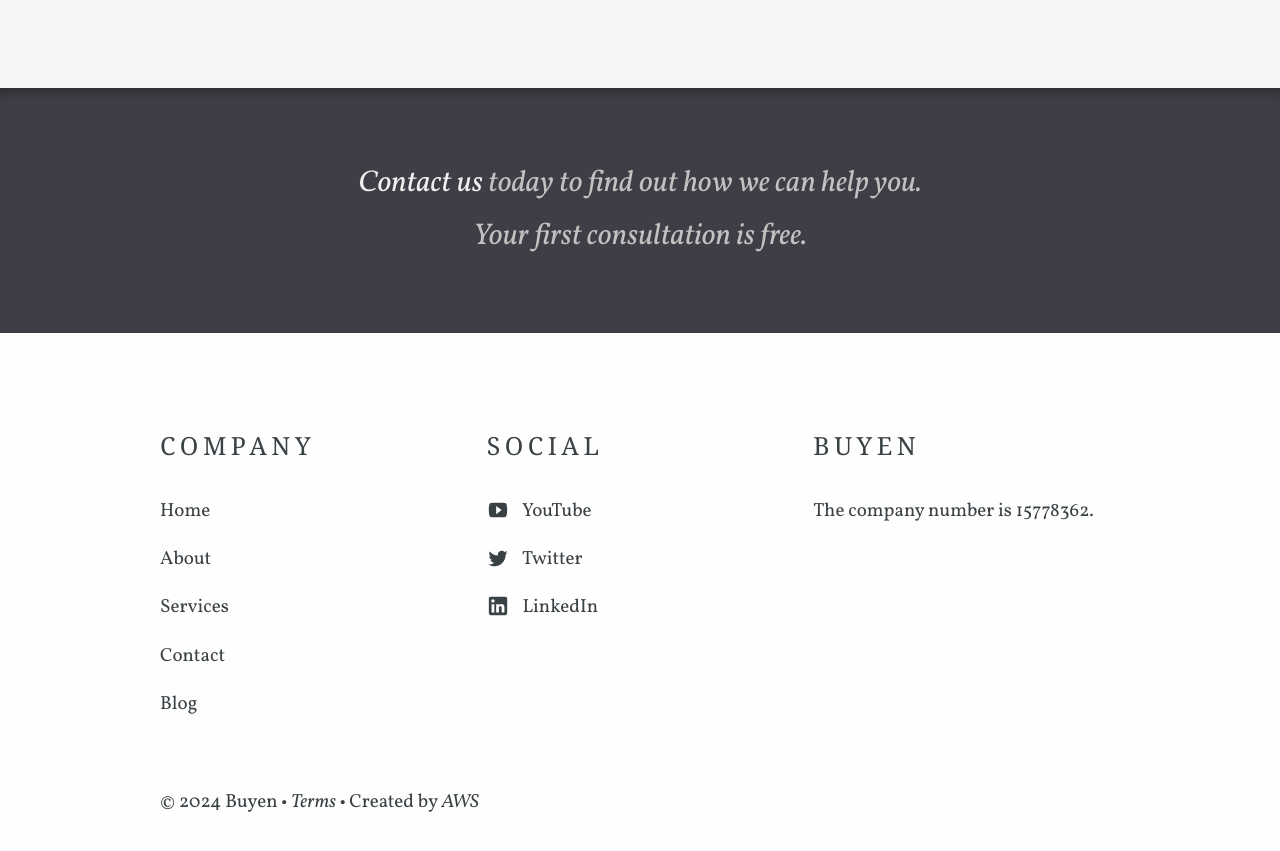
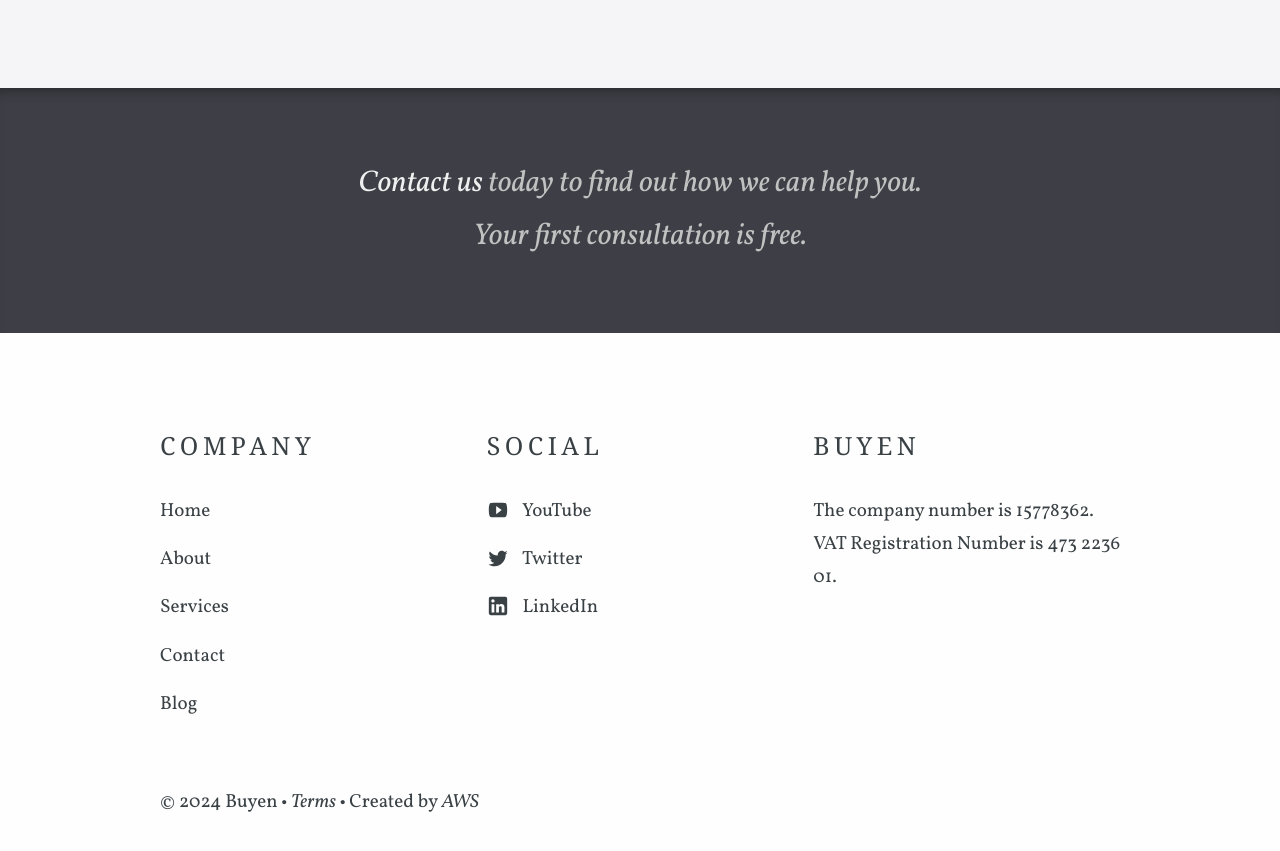
Before and after one commit to buyenworld/buyenworld.github.io, a Jekyll site: the page built from index.html, in a window 1280 px wide and 900 px high, scrolled down 1056 px. Shown: the top 851 px of the window. Built offline with Jekyll 4.4.1, drawn with Linux system fonts in a browser that asks for light colours; some web fonts are replaced.

Commit message:
company
company

```diff
--- a/_data/company.yml
+++ b/_data/company.yml
@@ -1,5 +1,5 @@
 title: Buyen
-description: The company number is 15778362.
+description: The company number is 15778362. VAT Registration Number is 473 2236 01.
 contact_email_address: info@buyenworld.com
 phone: + (86) 1522 1294 696
 address: 71-75 Shelton Street, Covent Garden, London, United Kingdom, WC2H 9JQ
```
